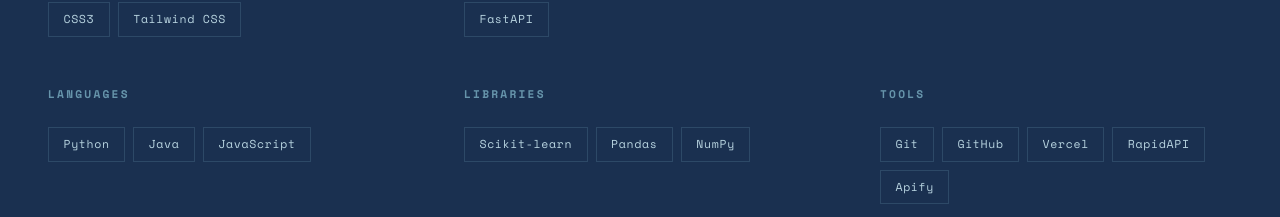
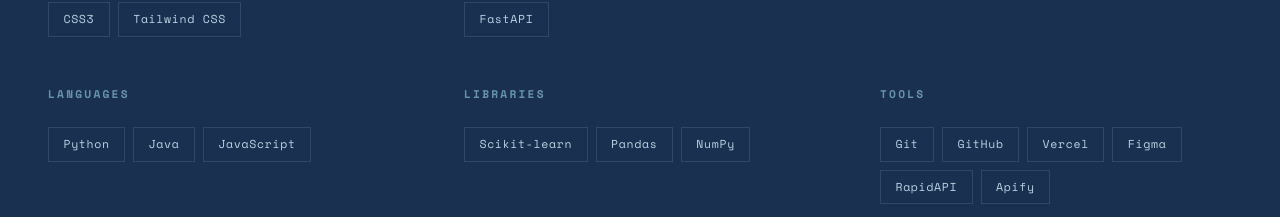
Before and after one commit to shambhaviraj20/portfolio-frontend, a React (Vite) app: page / in a window 1280 px wide. Shown: the part 4054-4271 px from the top of the page. Built offline with nearby package versions, Linux system fonts and the light colour scheme.

Commit message:
Add Figma to tools list in resume.js

```diff
--- a/src/data/resume.js
+++ b/src/data/resume.js
@@ -103,7 +103,7 @@
   databases: ["MongoDB", "MySQL"],
   languages: ["Python", "Java", "JavaScript"],
   libraries: ["Scikit-learn", "Pandas", "NumPy"],
-  tools: ["Git", "GitHub", "Vercel", "RapidAPI", "Apify"],
+  tools: ["Git", "GitHub", "Vercel", "Figma", "RapidAPI", "Apify"],
 };
 
 export const skillsFlat = [
```
